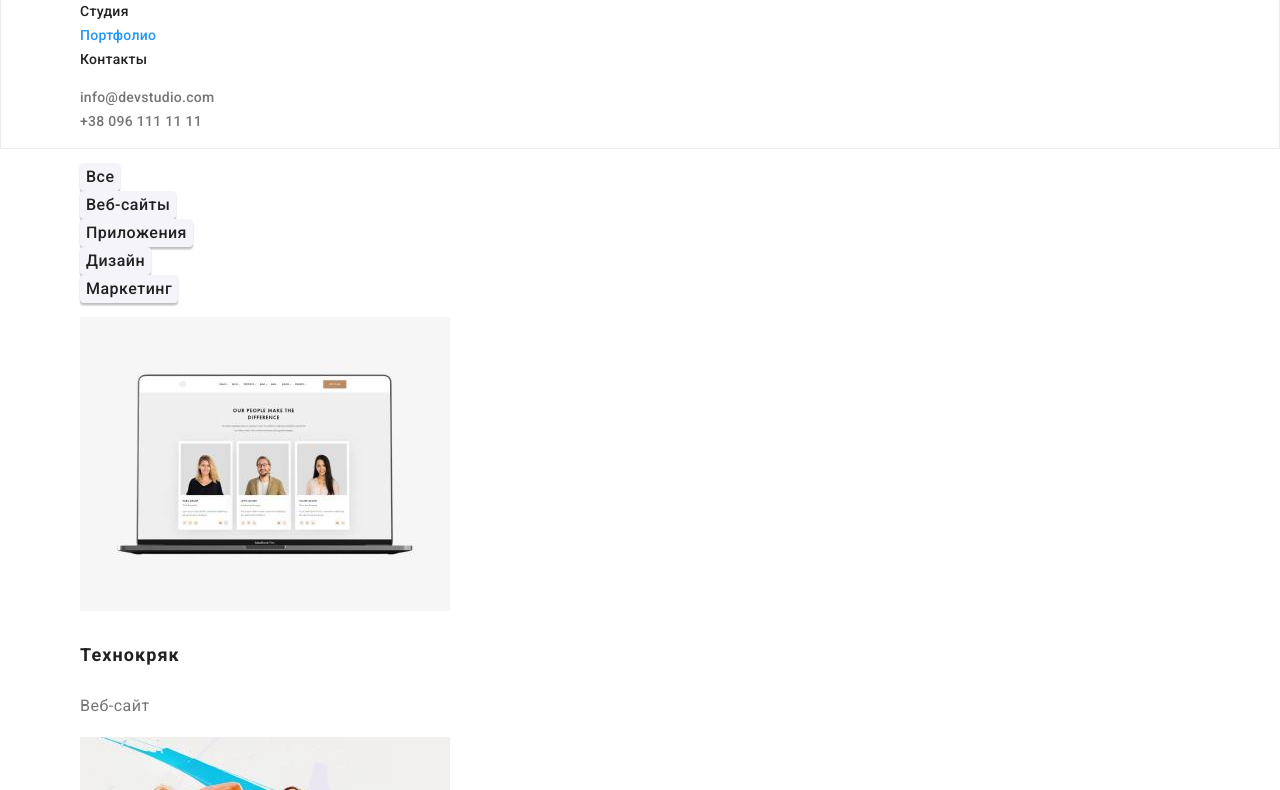
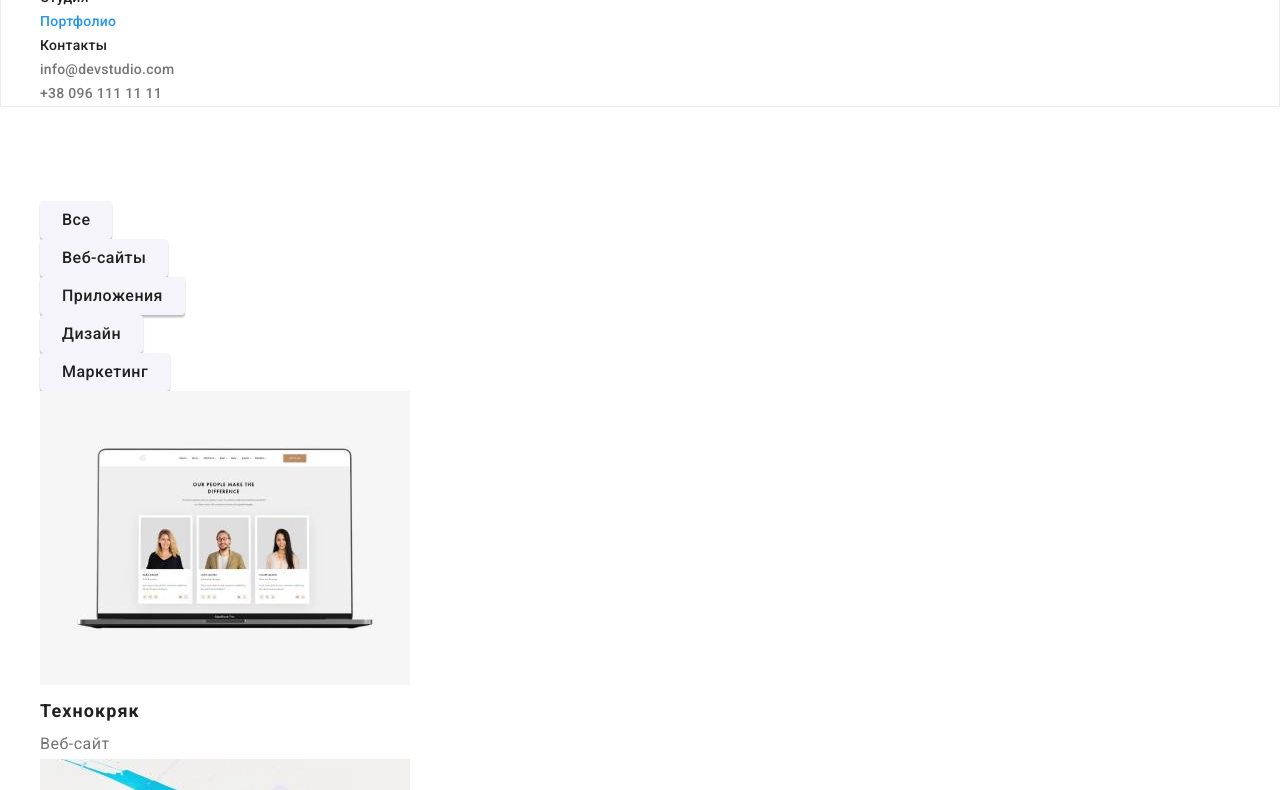
Before and after one commit to Nadiia-Myronenko/goit-markup-hw-03, a plain HTML site: page portfolio.html in a window 1280 px wide. Shown: the part 47-837 px from the top of the page. Drawn offline with nearby package versions, Linux system fonts and the light colour scheme.

Commit message:
добавленынекоторые поя и марджины

```diff
--- a/css/styles.css
+++ b/css/styles.css
@@ -22,6 +22,17 @@ a {
 }
 ul {
   list-style: none;
+  padding: 0;
+  margin: 0;
+}
+h1,
+h2,
+h3,
+h4 {
+  margin: 0;
+}
+p {
+  margin: 0;
 }
 h2 {
   font-weight: bold;
@@ -31,9 +42,13 @@ h2 {
   letter-spacing: 0.03em;
   color: var(--hedding-color);
 }
-.conteiner {
-  width: 1200px;
+.container {
+  width: 1230px;
+  padding: 0 15px;
   margin: 0 auto;
+}
+.section {
+  padding: 94px 0;
 }
 /* Header styles */
 .logo {
@@ -93,6 +108,8 @@ h2 {
 }
 .hero-btn {
   /*задать на нее фокус и ховер!!!!!!!!!!!!!!!!!!!!!!!!!!!!!!*/
+  padding: 10px 32px;
+
   background: var(--brand-color);
   font-family: inherit;
   font-weight: bold;
@@ -111,6 +128,7 @@ h2 {
 .hero-btn:focus {
   text-shadow: 2px 1px 5px #2c2c31;
   cursor: pointer;
+  display: inline-block;
 }
 /* Herro secion end*/
 /* Work peculiarities section */
@@ -149,6 +167,9 @@ h2 {
 
 /* Styles for main section of the page portfolio.html */
 .btn {
+  display: inline-block;
+  padding: 6px 22px;
+
   background: var(--button-background);
   color: var(--hedding-color);
   font-family: inherit;
--- a/portfolio.html
+++ b/portfolio.html
@@ -9,14 +9,14 @@
     <link rel="preconnect" href="https://fonts.gstatic.com">
     <link href="https://fonts.googleapis.com/css2?family=Raleway:wght@700&family=Roboto:wght@400;500;700;900&display=swap"
         rel="stylesheet">
-    <link rel="stylesheet" href="node_modules/modern-normalize/modern-normalize.css">
+    <link rel="stylesheet" href="https://cdnjs.cloudflare.com/ajax/libs/modern-normalize/1.0.0/modern-normalize.min.css">
     <link rel="stylesheet" href="./css/styles.css">
 </head>
 
 <body>
     <!--Шапка страницы-->
     <header class="header-block">
-        <div class="conteiner">
+        <div class="container">
             <nav>
                 <a class="logo" href="./index.html"><span class="brand-color">Web</span>Studio</a>
                 <ul class="main-nav">
@@ -33,8 +33,8 @@
     </header>
     <!--Основной контент страницы-->
     <main>
-        <section class="projects">
-            <div class="conteiner">
+        <section class="projects section">
+            <div class="container">
                 <h2 class="hidden-heading">Проэкты</h2>
                 <ul class="button-list">
                     <li><button class="btn" type="button">Все</button></li>
@@ -113,7 +113,7 @@
     </main>
     <!--Подвал страницы-->
     <footer class="footer-block">
-        <div class="conteiner">
+        <div class="container">
             <a class="logo footer-logo" href="./index.html" ><span class="brand-color">Web</span>Studio</a>
             <address class="addr">
                 <p class="physical-adress">г. Киев, пр-т Леси Украинки, 26</p>
```
